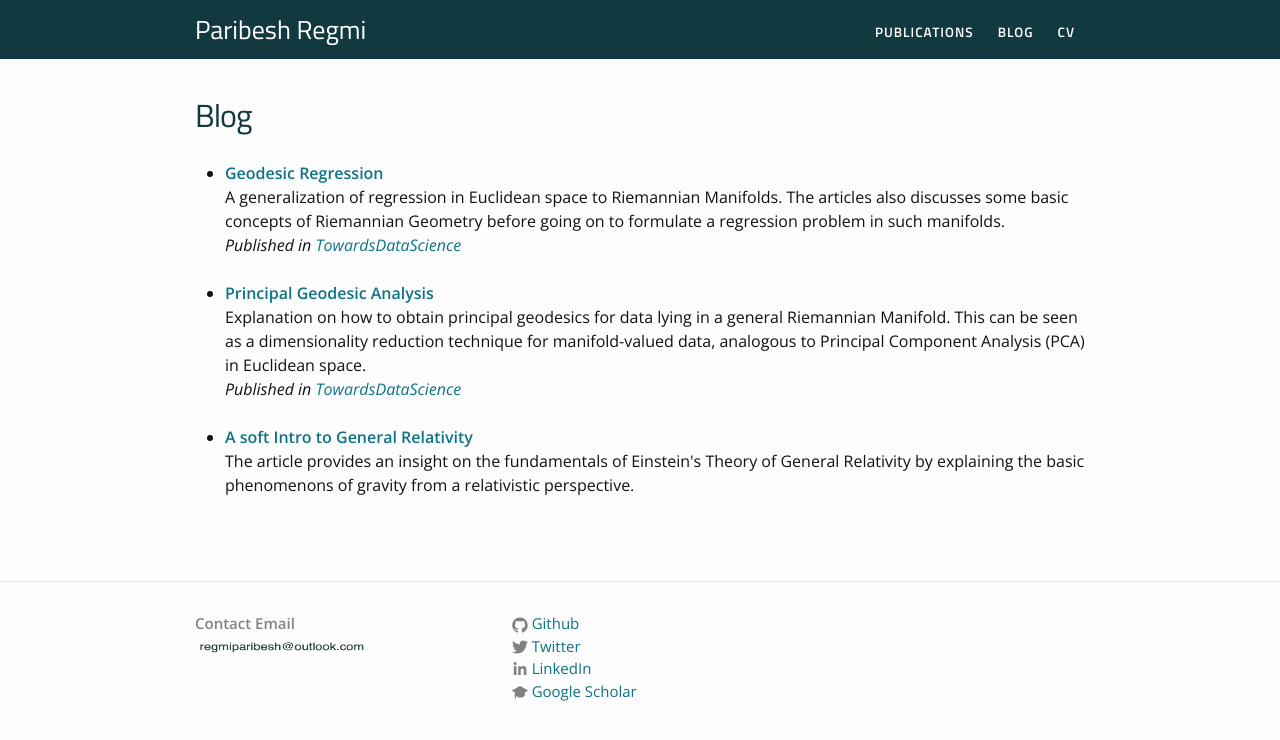
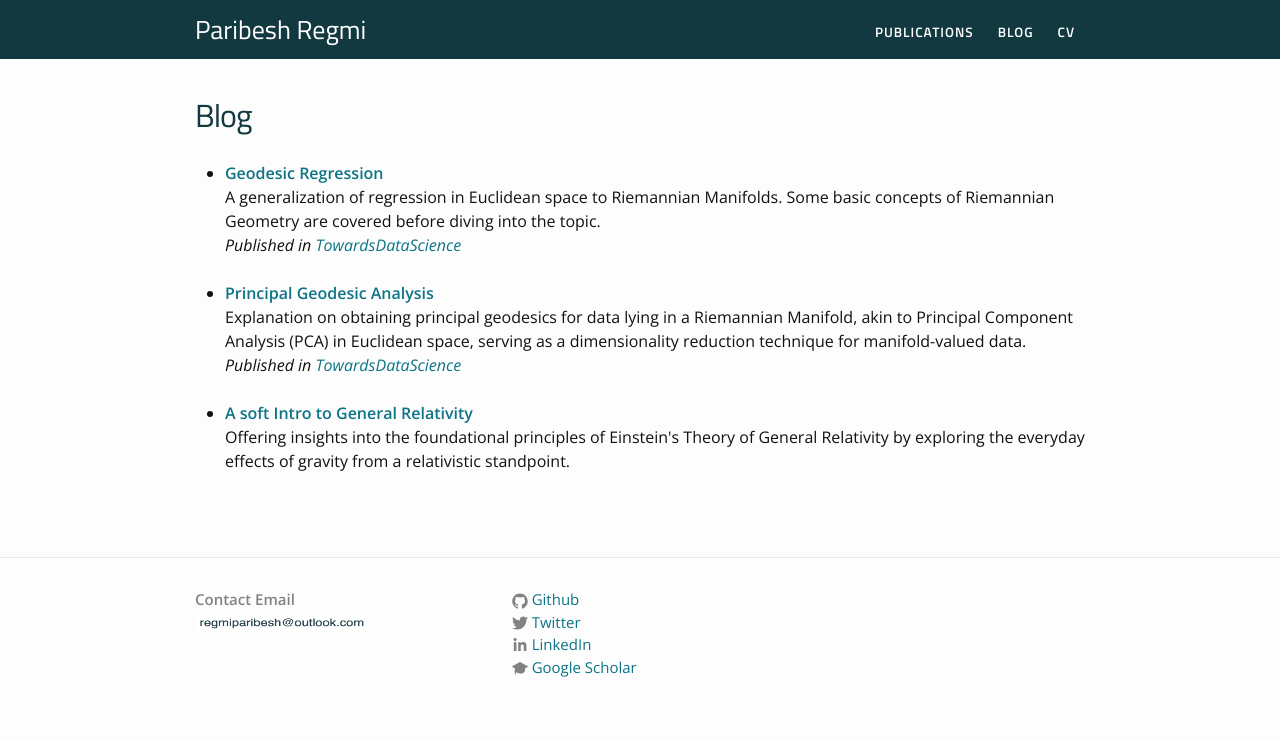
Before and after one commit to paribeshregmi/paribeshregmi.github.io, a Jekyll site: the page built from assets/pages/blog.markdown, in a window 1280 px wide. Shown: the top 740 px of the page. Built offline with Jekyll 4.4.1, drawn with Linux system fonts in a browser that asks for light colours.

Commit message:
Update blog.markdown

```diff
--- a/assets/pages/blog.markdown
+++ b/assets/pages/blog.markdown
@@ -6,16 +6,16 @@ permalink: /blog/
 <ul>
     <li>
         <b><a href="https://towardsdatascience.com/geodesic-regression-d0334de2d9d8" target="_blank" rel="noopener noreferrer">Geodesic Regression</a></b><br>
-        A generalization of regression in Euclidean space to Riemannian Manifolds. The articles also discusses some basic concepts of Riemannian Geometry before going on to formulate a regression problem in such manifolds.<br>
+        A generalization of regression in Euclidean space to Riemannian Manifolds. Some basic concepts of Riemannian Geometry are covered before diving into the topic.<br>
         <em> Published in <a href="https://towardsdatascience.com" target="_blank" rel="noopener noreferrer">TowardsDataScience</a><br></em>
     </li><br>
     <li>
     <b><a href="https://towardsdatascience.com/principal-geodesic-analysis-2ec7ad1b2679" target="_blank" rel="noopener noreferrer">Principal Geodesic Analysis</a></b><br>
-        Explanation on how to obtain principal geodesics for data lying in a general Riemannian Manifold. This can be seen as a dimensionality reduction technique for manifold-valued data, analogous to Principal Component Analysis (PCA) in Euclidean space.<br>
+        Explanation on obtaining principal geodesics for data lying in a Riemannian Manifold, akin to Principal Component Analysis (PCA) in Euclidean space, serving as a dimensionality reduction technique for manifold-valued data.<br>
         <em> Published in <a href="https://towardsdatascience.com" target="_blank" rel="noopener noreferrer">TowardsDataScience</a><br></em>
     </li><br>
     <li>
     <b><a href="https://paribeshregmi.medium.com/a-soft-intro-to-general-relativity-aa46da221747" target="_blank" rel="noopener noreferrer">A soft Intro to General Relativity</a></b><br>
-        The article provides an insight on the fundamentals of Einstein's Theory of General Relativity by explaining the basic phenomenons of gravity from a relativistic perspective.
+        Offering insights into the foundational principles of Einstein's Theory of General Relativity by exploring the everyday effects of gravity from a relativistic standpoint.
     </li><br>
 </ul>
```
